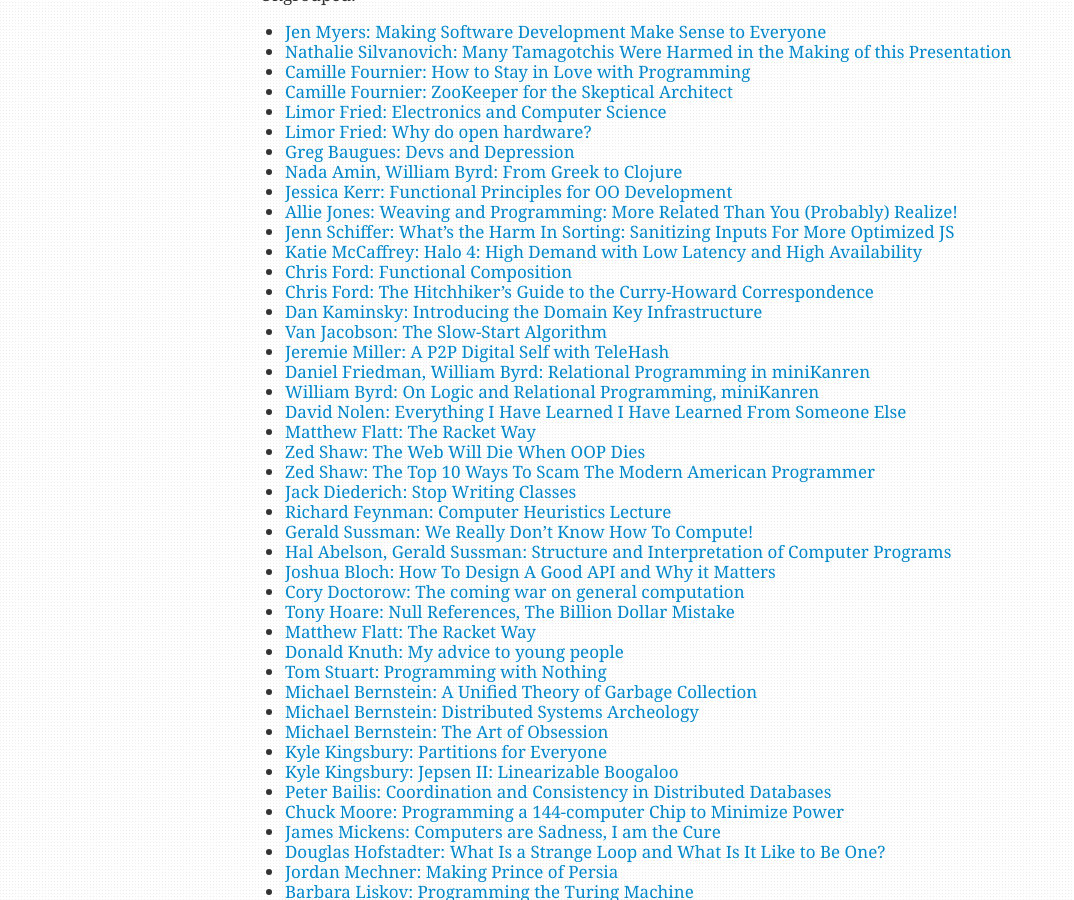
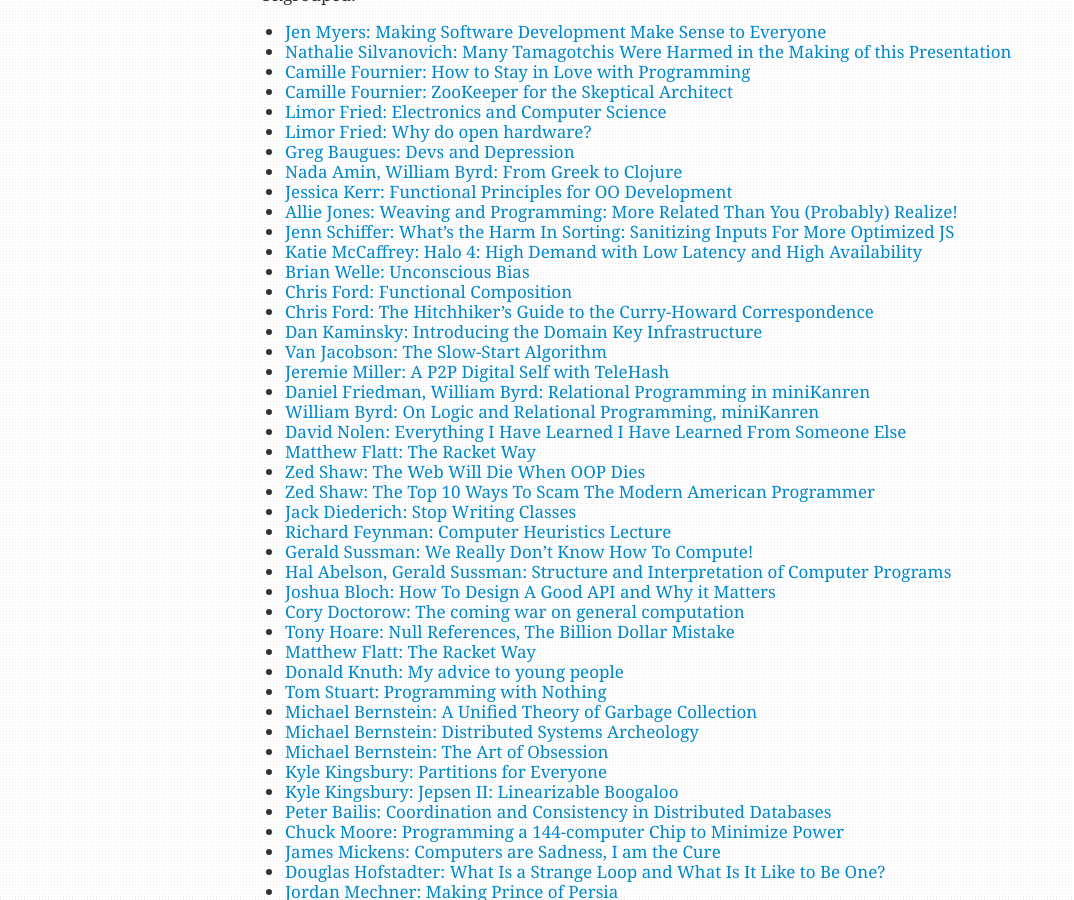
Before and after one commit to igorw/weblog, a Jekyll site: the page built from videoshelf.md, in a window 1280 px wide and 900 px high, scrolled down 943 px. Shown: the whole window, without its empty margins (0-1074 px from the left). Built offline with Jekyll 4.4.1, drawn with Linux system fonts in a browser that asks for light colours; Markdown is read by kramdown in place of the engine named in the settings.

Commit message:
unconscious bias at google

```diff
--- a/videoshelf.md
+++ b/videoshelf.md
@@ -64,6 +64,7 @@
 * [Allie Jones: Weaving and Programming: More Related Than You (Probably) Realize!](https://www.youtube.com/watch?v=8TfKeoxtq2c)
 * [Jenn Schiffer: What's the Harm In Sorting: Sanitizing Inputs For More Optimized JS](https://www.youtube.com/watch?v=pj4U_W0OFoE)
 * [Katie McCaffrey: Halo 4: High Demand with Low Latency and High Availability](https://www.youtube.com/watch?v=gAaXM96DNlM)
+* [Brian Welle: Unconscious Bias](https://www.youtube.com/watch?v=nLjFTHTgEVU)
 * [Chris Ford: Functional Composition](http://www.infoq.com/presentations/music-functional-language)
 * [Chris Ford: The Hitchhiker's Guide to the Curry-Howard Correspondence](https://vimeo.com/100976695)
 * [Dan Kaminsky: Introducing the Domain Key Infrastructure](https://www.youtube.com/watch?v=lo5utZoWEgo)
```
